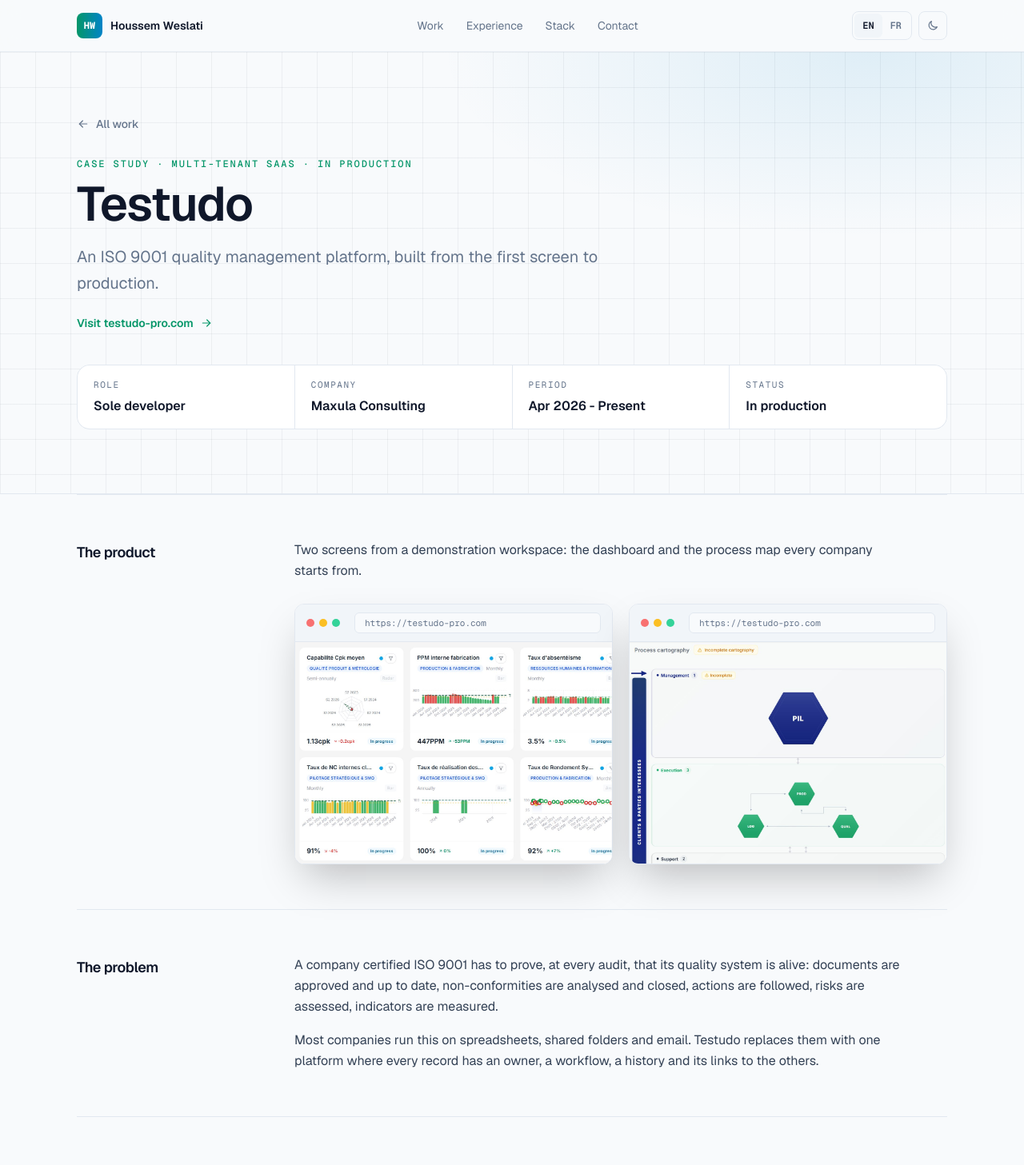
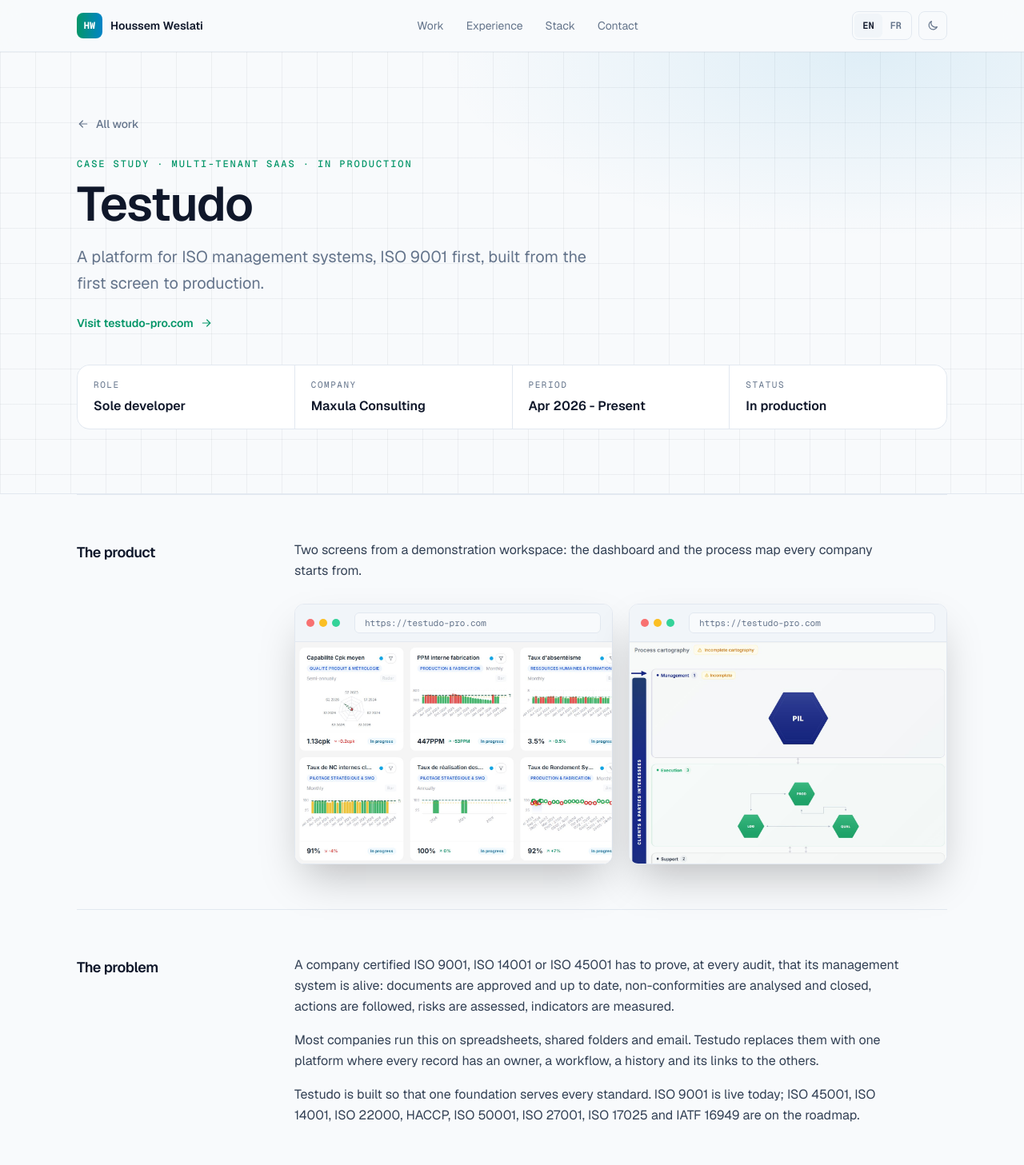
Before and after one commit to HoussemEddineWeslati/portfolio, a Next.js app: page /work/testudo in a window 1280 px wide. Shown: the top 1457 px of the page at 80% size. Built offline with nearby package versions, Linux system fonts and the light colour scheme.

Commit message:
content: testudo covers iso management systems, iso 9001 live and other standards on the roadmap

```diff
--- a/src/content/en.ts
+++ b/src/content/en.ts
@@ -7,7 +7,7 @@
       "Full Stack Engineer building web applications end to end with React, NestJS and TypeScript, and AI features such as chatbots and agents. Available for remote projects.",
     testudoTitle: "Testudo case study | Houssem Eddine Weslati",
     testudoDescription:
-      "How I built Testudo (testudo-pro.com), a multi-tenant SaaS for ISO 9001 quality management, from the first screen to production.",
+      "How I built Testudo (testudo-pro.com), a multi-tenant SaaS for ISO management systems, from the first screen to production.",
   },
   nav: {
     work: "Work",
@@ -74,7 +74,7 @@
         cats: ["fullstack", "ai"],
         kicker: "Multi-tenant SaaS · In production",
         title: "Testudo",
-        text: "An ISO 9001 quality management platform: documents, audits, non-conformities, action plans, risks and indicators in one place.",
+        text: "A platform for ISO management systems: documents, audits, non-conformities, action plans, risks and indicators in one place. ISO 9001 is live, and it is built to extend to ISO 45001, ISO 14001, ISO 27001 and other standards.",
         points: [
           "Built the whole product alone, from the first screen to production: 12 modules, multi-tenant with a subdomain and isolated data per customer.",
           "Role-based access down to the record, real-time updates over WebSockets, PDF and Excel reporting in French and English.",
@@ -239,7 +239,7 @@
     screensNote: "Two screens from a demonstration workspace: the dashboard and the process map every company starts from.",
     kicker: "Case study · Multi-tenant SaaS · In production",
     title: "Testudo",
-    lead: "An ISO 9001 quality management platform, built from the first screen to production.",
+    lead: "A platform for ISO management systems, ISO 9001 first, built from the first screen to production.",
     facts: [
       { label: "Role", value: "Sole developer" },
       { label: "Company", value: "Maxula Consulting" },
@@ -250,8 +250,9 @@
       problem: {
         title: "The problem",
         text: [
-          "A company certified ISO 9001 has to prove, at every audit, that its quality system is alive: documents are approved and up to date, non-conformities are analysed and closed, actions are followed, risks are assessed, indicators are measured.",
+          "A company certified ISO 9001, ISO 14001 or ISO 45001 has to prove, at every audit, that its management system is alive: documents are approved and up to date, non-conformities are analysed and closed, actions are followed, risks are assessed, indicators are measured.",
           "Most companies run this on spreadsheets, shared folders and email. Testudo replaces them with one platform where every record has an owner, a workflow, a history and its links to the others.",
+          "Testudo is built so that one foundation serves every standard. ISO 9001 is live today; ISO 45001, ISO 14001, ISO 22000, HACCP, ISO 50001, ISO 27001, ISO 17025 and IATF 16949 are on the roadmap.",
         ],
       },
       role: {
--- a/src/content/fr.ts
+++ b/src/content/fr.ts
@@ -8,7 +8,7 @@
       "Ingénieur Full Stack : je construis des applications web de bout en bout avec React, NestJS et TypeScript, et des fonctionnalités d'IA comme des chatbots et des agents. Disponible pour des projets à distance.",
     testudoTitle: "Étude de cas Testudo | Houssem Eddine Weslati",
     testudoDescription:
-      "Comment j'ai construit Testudo (testudo-pro.com), un SaaS multi-tenant de management de la qualité ISO 9001, du premier écran à la production.",
+      "Comment j'ai construit Testudo (testudo-pro.com), un SaaS multi-tenant pour les systèmes de management ISO, du premier écran à la production.",
   },
   nav: {
     work: "Réalisations",
@@ -75,7 +75,7 @@
         cats: ["fullstack", "ai"],
         kicker: "SaaS multi-tenant · En production",
         title: "Testudo",
-        text: "Une plateforme de management de la qualité ISO 9001 : documents, audits, non-conformités, plans d'action, risques et indicateurs au même endroit.",
+        text: "Une plateforme pour les systèmes de management ISO : documents, audits, non-conformités, plans d'action, risques et indicateurs au même endroit. ISO 9001 est en production, et la plateforme est conçue pour s'étendre à ISO 45001, ISO 14001, ISO 27001 et d'autres normes.",
         points: [
           "Tout le produit construit seul, du premier écran à la production : 12 modules, multi-tenant avec un sous-domaine et des données isolées par client.",
           "Droits par rôle jusqu'à la fiche, temps réel par WebSockets, rapports PDF et Excel en français et en anglais.",
@@ -240,7 +240,7 @@
     screensNote: "Deux écrans d'un espace de démonstration : le tableau de bord et la cartographie des processus, point de départ de chaque entreprise.",
     kicker: "Étude de cas · SaaS multi-tenant · En production",
     title: "Testudo",
-    lead: "Une plateforme de management de la qualité ISO 9001, construite du premier écran à la production.",
+    lead: "Une plateforme pour les systèmes de management ISO, ISO 9001 en premier, construite du premier écran à la production.",
     facts: [
       { label: "Rôle", value: "Seul développeur" },
       { label: "Entreprise", value: "Maxula Consulting" },
@@ -251,8 +251,9 @@
       problem: {
         title: "Le problème",
         text: [
-          "Une entreprise certifiée ISO 9001 doit prouver, à chaque audit, que son système qualité vit : les documents sont approuvés et à jour, les non-conformités sont analysées et clôturées, les actions sont suivies, les risques sont évalués, les indicateurs sont mesurés.",
+          "Une entreprise certifiée ISO 9001, ISO 14001 ou ISO 45001 doit prouver, à chaque audit, que son système de management vit : les documents sont approuvés et à jour, les non-conformités sont analysées et clôturées, les actions sont suivies, les risques sont évalués, les indicateurs sont mesurés.",
           "La plupart des entreprises gèrent cela avec des tableurs, des dossiers partagés et des emails. Testudo les remplace par une seule plateforme où chaque fiche a un responsable, un circuit, un historique et ses liens avec les autres.",
+          "Testudo est conçu pour qu'un même socle serve toutes les normes. ISO 9001 est en production ; ISO 45001, ISO 14001, ISO 22000, HACCP, ISO 50001, ISO 27001, ISO 17025 et IATF 16949 sont prévues ensuite.",
         ],
       },
       role: {
```
